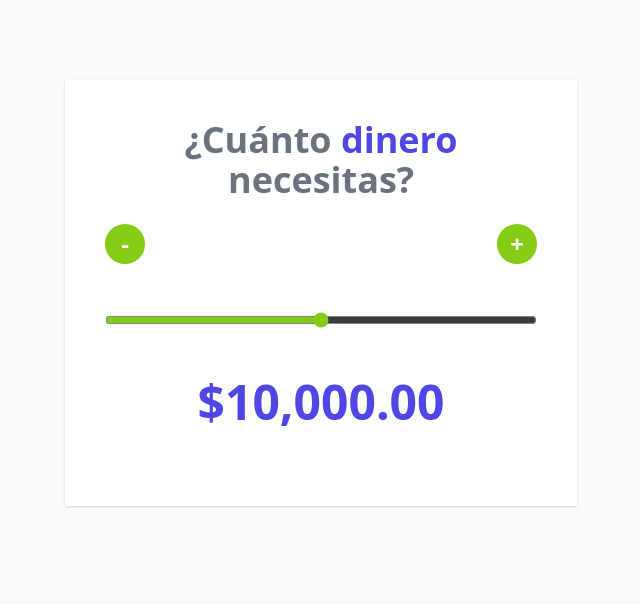
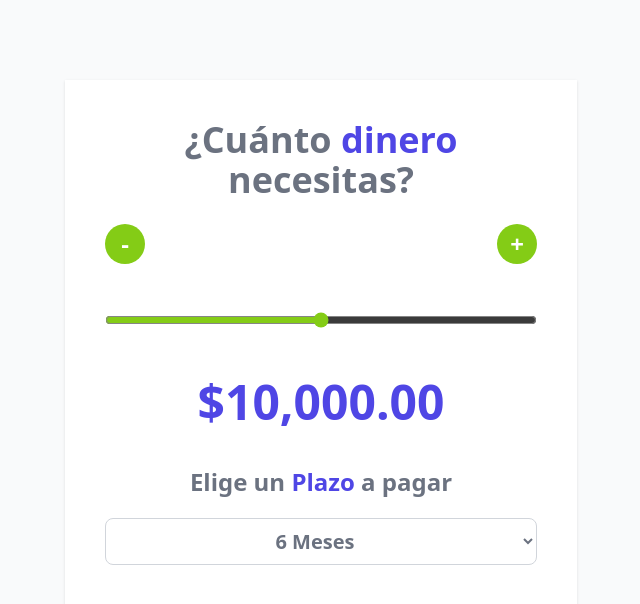
Before and after one commit to crisfreak036/cotizador-prestamos-vue-js-moderno, a Vue app: page / in a window 1280 px wide. Shown: the top 604 px of the page, without its empty margins (319-959 px from the left). Built offline with nearby package versions, Linux system fonts and the light colour scheme.

Commit message:
[add] Selector de Plazo a Pagar

```diff
--- a/src/App.vue
+++ b/src/App.vue
@@ -5,6 +5,7 @@
 
   // Definición de state con ref
   const cantidad = ref(10000);
+  const plazoPagar = ref(6);
 
   const MIN = 0;
   const MAX = 20000;
@@ -80,5 +81,20 @@
       >
         {{formatearDinero}}
     </p>
+
+    <h2
+        class='text-2xl font-extrabold text-gray-500 text-center'
+      >
+        Elige un <span class='text-indigo-600'>Plazo</span> a pagar
+    </h2>
+
+    <select
+      class='mt-5 w-full p-2 bg-white border border-gray-300 rounded-lg text-center text-xl font-bold text-gray-500'
+      v-model.number="plazoPagar"
+    >
+      <option value="6">6 Meses</option>
+      <option value="12">12 Meses</option>
+      <option value="24">24 Meses</option>
+    </select>
   </div>
 </template>
```
